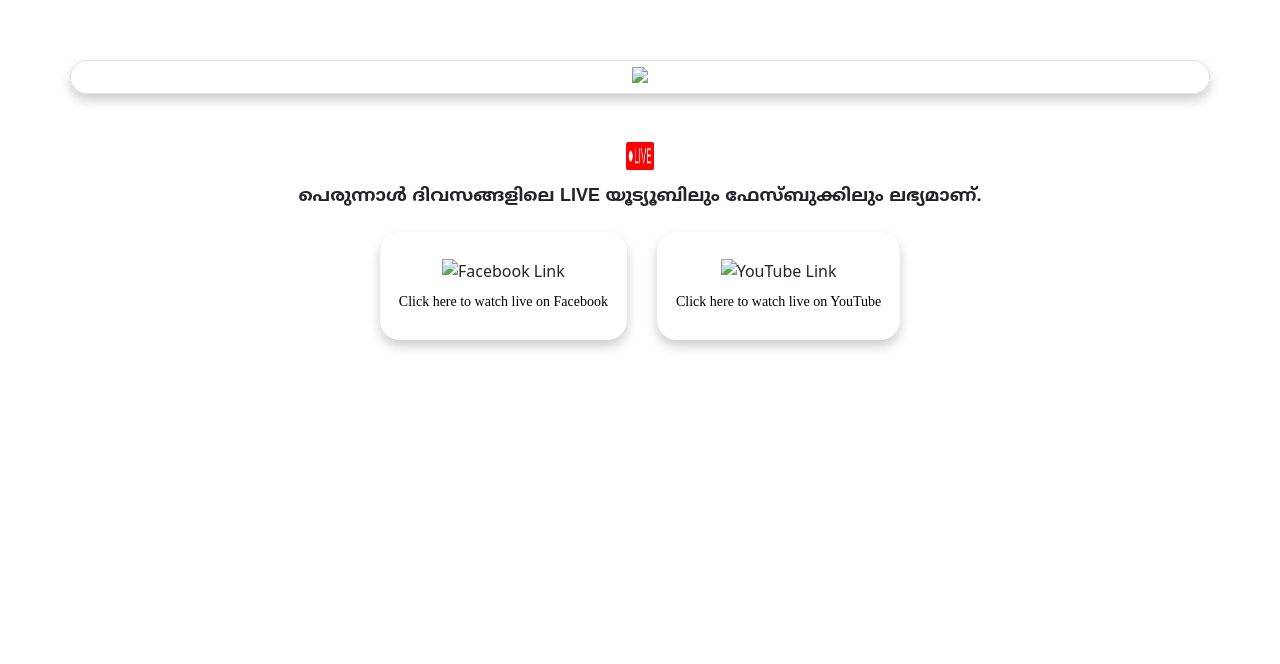
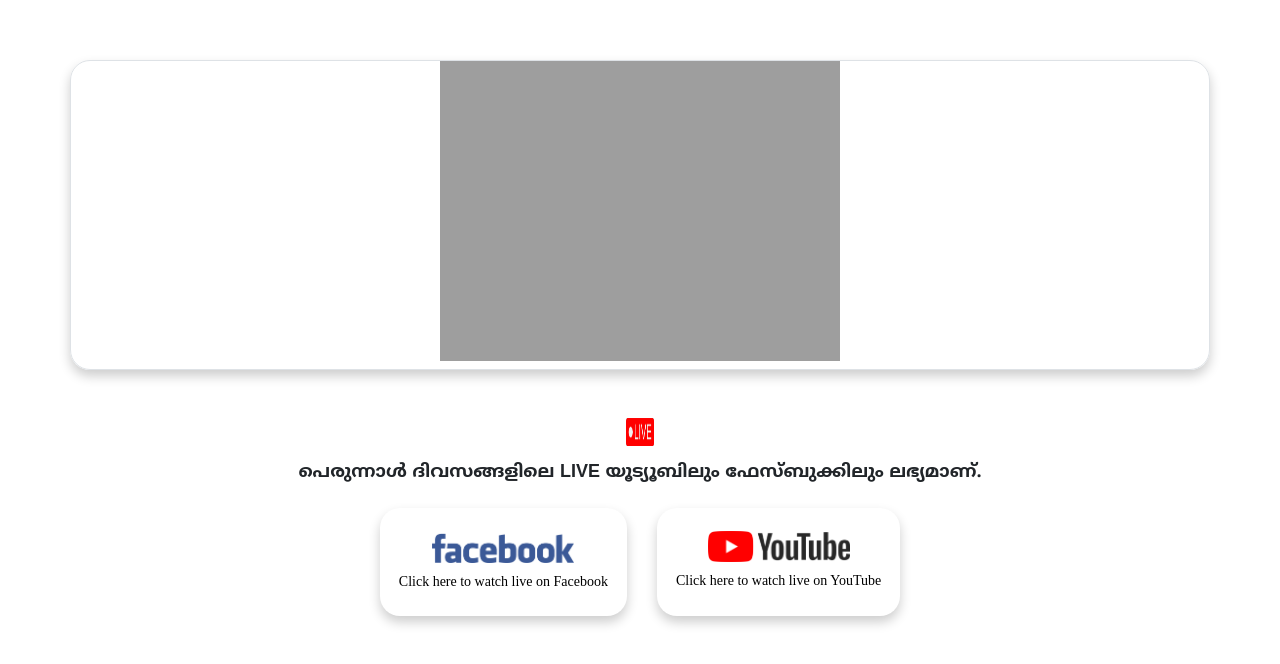
Before and after one commit to inchoorstthomasmedia-lgtm/makaram6-website-live, a plain HTML site: page index.html in a window 1280 px wide. Drawn offline with nearby package versions, Linux system fonts and the light colour scheme; the site is published under a folder, as on GitHub Pages, so addresses that start at the root find nothing.

Commit message:
image name changes

```diff
--- a/index.html
+++ b/index.html
@@ -14,7 +14,7 @@
 
     <body>
         <div class="container-sm pb-2 my-5 border" style="border-radius: 20px; box-shadow: 0px 6px 12px rgba(0, 0, 0, 0.2); text-align: center;">
-            <img src="/assets/PerunnalPoster.webp" class="img-fluid" style="display: inline-block;">
+            <img src="assets/PerunnalPoster.webp" class="img-fluid" style="display: inline-block;">
         </div>
 
 
@@ -30,13 +30,13 @@
         <div class="platforms mx-auto px-2" style="width:auto; height: 120px;">
             <div class="platform-boxes" style="text-align: center;align-content: center; padding: 15px;padding-bottom: 0%; border-radius: 20px; box-shadow: 0px 6px 12px rgba(0, 0, 0, 0.2); background-color: white;">
                 <a id="facebook-link" href="https://www.facebook.com/share/1DNpXd4UBt/" style="text-decoration: none; color: inherit;">
-                    <img class="img-thumbnail" src="/assets/fblogo.png" width="150" height="50" alt="Facebook Link" style="border: none;">
+                    <img class="img-thumbnail" src="assets/fblogo.png" width="150" height="50" alt="Facebook Link" style="border: none;">
                     <p style="padding: 4px;">Click here to watch live on Facebook</p>
                 </a>
             </div>
             <div class="platform-boxes" style="text-align: center; align-content:center ; padding: 15px;padding-bottom: 0%; border-radius: 20px; box-shadow: 0px 6px 12px rgba(0, 0, 0, 0.2); background-color: white;">
                 <a id="youtube-link" href="https://www.youtube.com/@inchoorpally" style="text-decoration: none; color: inherit;">
-                    <img class="img-thumbnail" src="/assets/youtubelogo.png" width="150" height="50" alt="YouTube Link" style="border: none;">
+                    <img class="img-thumbnail" src="assets/youtubelogo.png" width="150" height="50" alt="YouTube Link" style="border: none;">
                     <p style="padding: 4px;">Click here to watch live on YouTube</p>
                 </a>
             </div>
```
